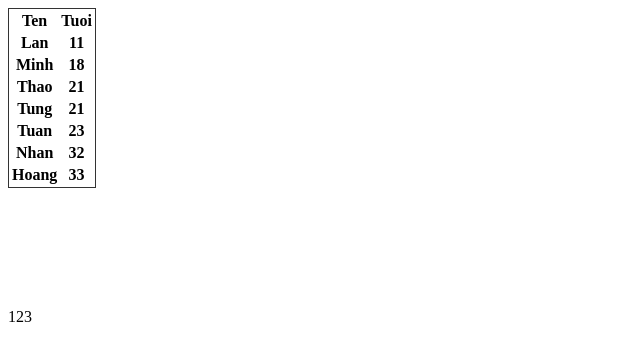
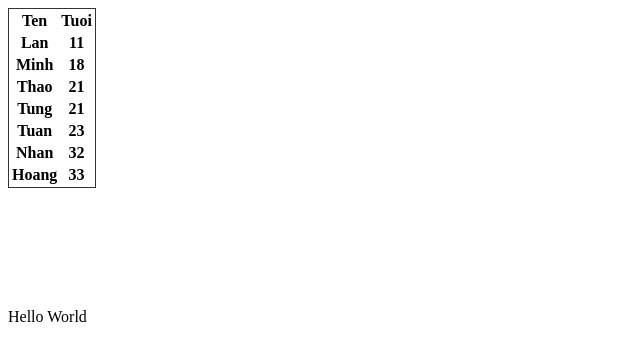
Before and after one commit to CaoYuanNguyen/Bai-2-Array-Json, a plain HTML site: page index.html in a window 1280 px wide. Shown: the full height of the page, 0-640 px from the left. Drawn offline with Linux system fonts and the light colour scheme.

Commit message:
modified

```diff
--- a/index.html
+++ b/index.html
@@ -10,7 +10,7 @@
     <div id="content">
 
     </div>
-    <div>123</div>
+    <div>Hello World</div>
     <script src="./index.js"></script>
 </body>
 </html>
```
